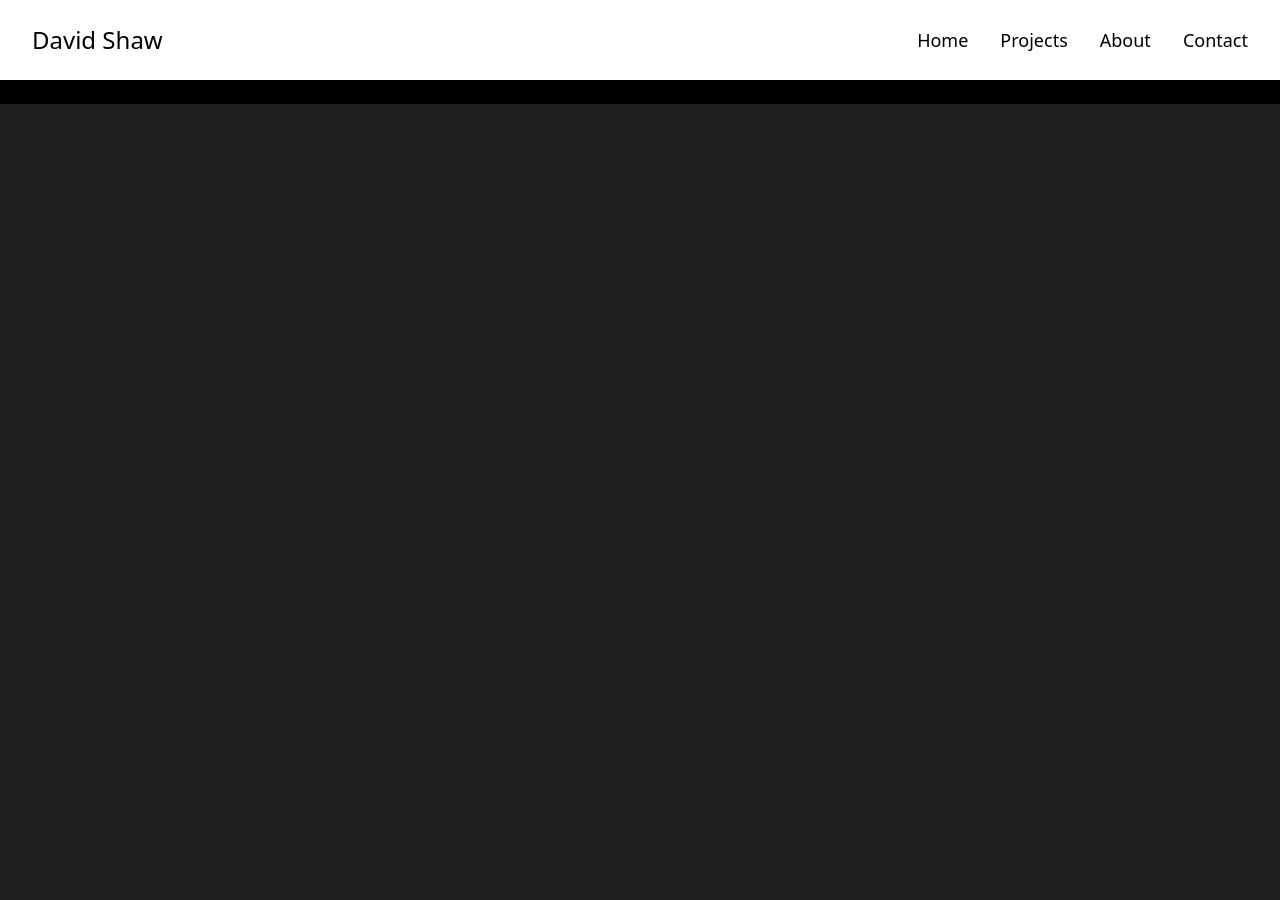
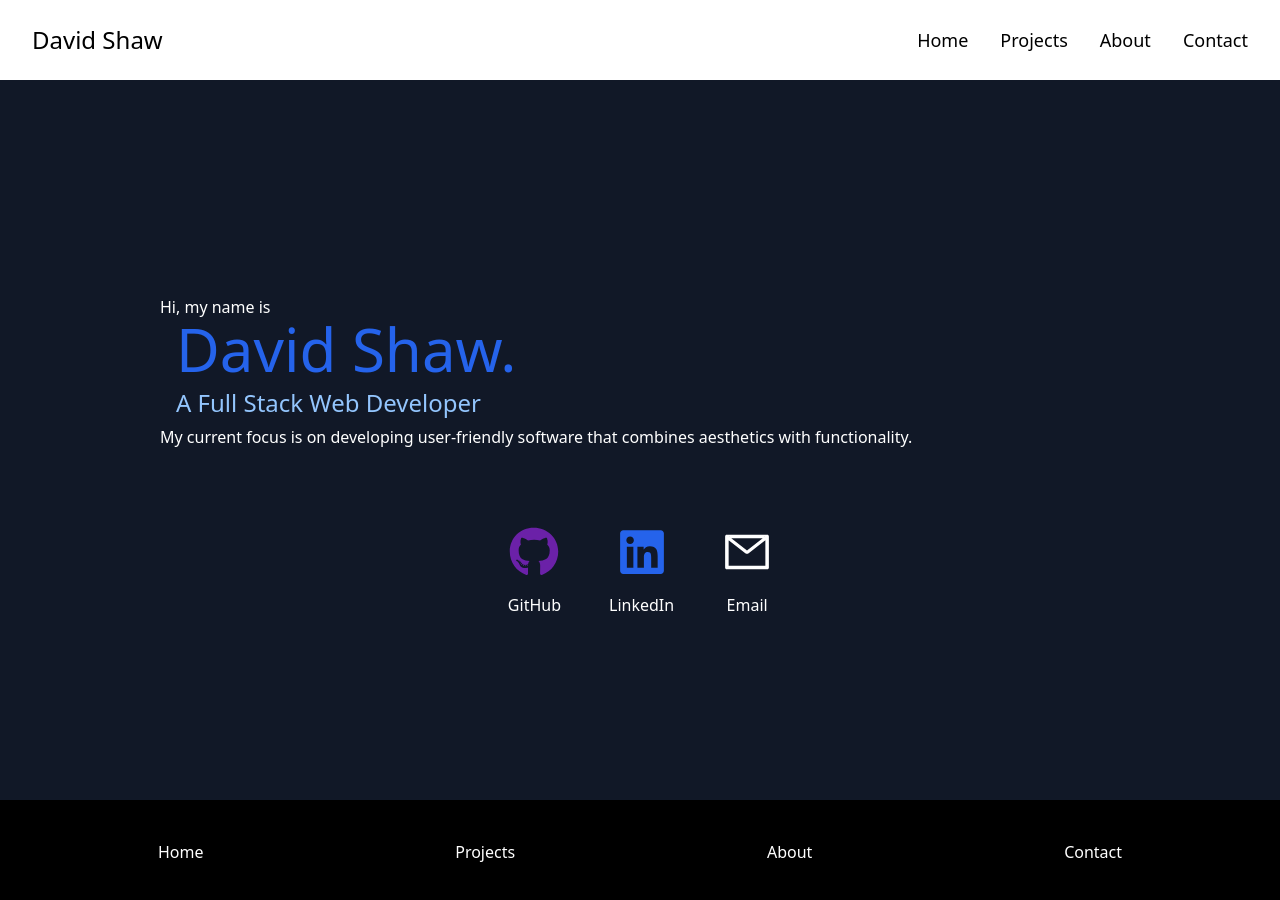
Before and after one commit to Batmanninja1991/portfolio, a React (Vite) app: page / in a window 1280 px wide. Shown: the top 900 px of the page. Before the commit the page ends 800 px from the top, so only its background shows below. Built offline with nearby package versions, Linux system fonts and the light colour scheme; the HTML template or start-up script is replaced by a standard one.

Commit message:
link update 2

```diff
--- a/src/App.jsx
+++ b/src/App.jsx
@@ -12,7 +12,7 @@ function App() {
     <>
       <Navbar />
       <Routes>
-        <Route path="/portfolio" element={<Hero />} />
+        <Route path="/" element={<Hero />} />
         <Route path="/about" element={<About />} />
         <Route path="/projects" element={<Projects />} />
         <Route path="/contact" element={<Contact />} />
```
